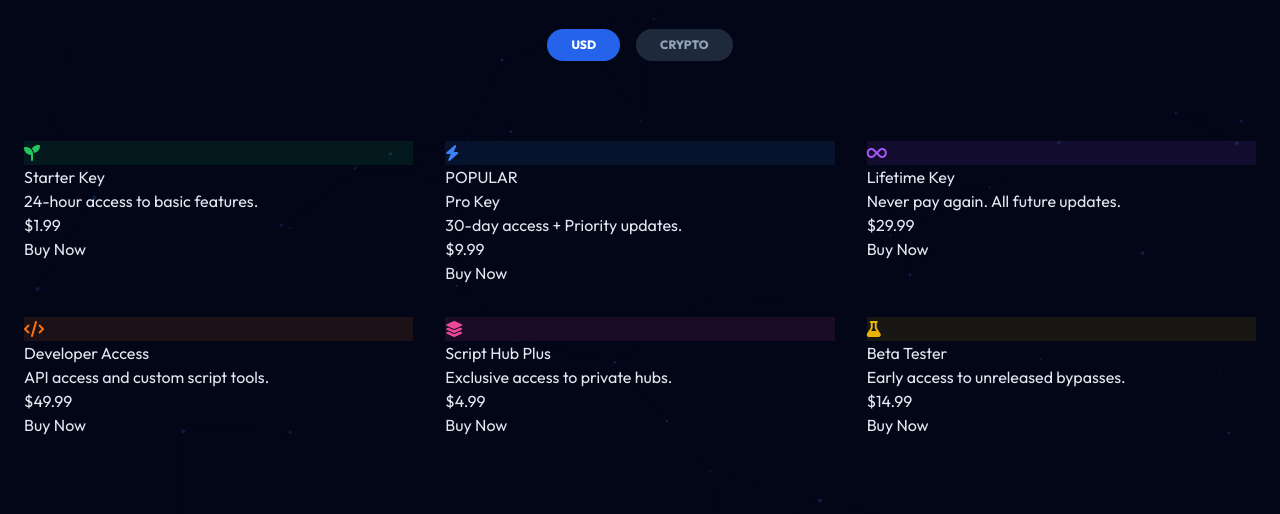
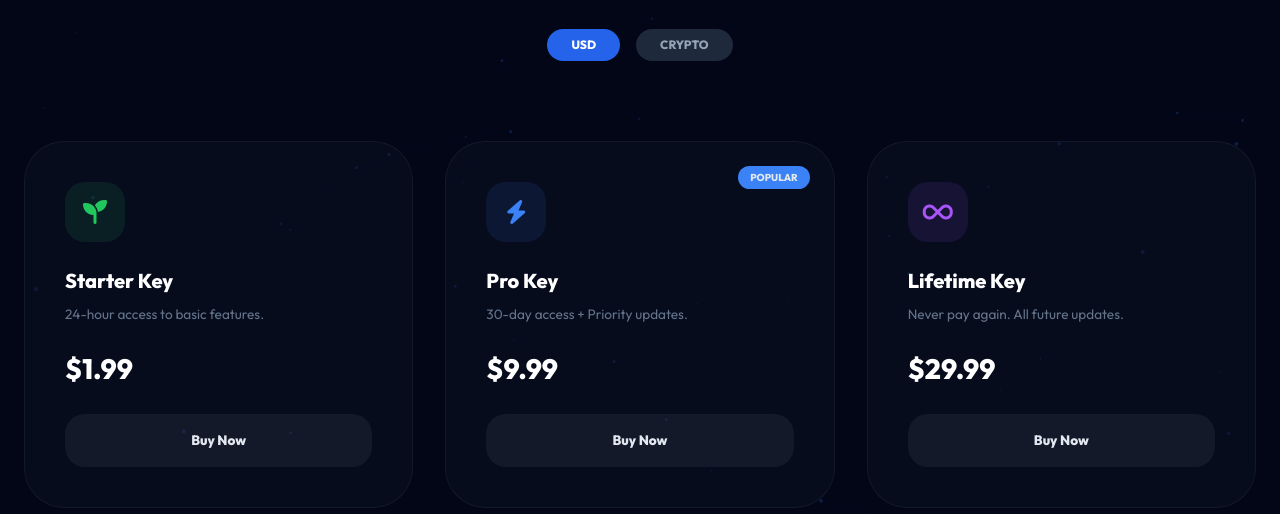
Before and after one commit to Vayric/jjblox, a plain HTML site: page index.html in a window 1280 px wide. Shown: the part 231-745 px from the top of the page. Drawn offline with nearby package versions, Linux system fonts and the light colour scheme.

Commit message:
Update style.css

```diff
--- a/style.css
+++ b/style.css
@@ -1,130 +1,64 @@
 /* style.css */
+:root { --accent: #3b82f6; }
+body { font-family: 'Outfit', sans-serif; overflow-x: hidden; }
 
-/* --- 1. CORE STYLES --- */
-:root {
-    --accent: #3b82f6;
-    --accent-glow: rgba(59, 130, 246, 0.4);
-    --card-bg: rgba(15, 23, 42, 0.6);
-    --input-bg: rgba(2, 6, 23, 0.8);
+/* The UI Corner Boxes */
+.key-card {
+    background: rgba(15, 23, 42, 0.4);
+    border: 1px solid rgba(255, 255, 255, 0.05);
+    border-radius: 2.5rem; /* Large UI Corners */
+    padding: 2.5rem;
+    position: relative;
+    transition: all 0.4s cubic-bezier(0.175, 0.885, 0.32, 1.275);
+    cursor: pointer;
 }
 
-* {
-    cursor: default;
-    user-select: none; /* Prevents text highlighting for a "software app" feel */
+.key-card:hover {
+    background: rgba(30, 41, 59, 0.5);
+    border-color: var(--accent);
+    transform: translateY(-8px);
+    box-shadow: 0 20px 40px rgba(0,0,0,0.4);
 }
 
-body {
-    font-family: 'Outfit', sans-serif;
-    line-height: 1.6;
-    overflow-x: hidden;
+.icon-box {
+    width: 60px;
+    height: 60px;
+    border-radius: 1.25rem;
+    display: flex;
+    align-items: center;
+    justify-content: center;
+    font-size: 1.5rem;
+    margin-bottom: 1.5rem;
 }
 
-/* --- 2. THE "CLEAN" UI ELEMENTS --- */
+.key-card h3 { font-size: 1.25rem; font-weight: 800; color: white; margin-bottom: 0.5rem; }
+.key-card p { font-size: 0.85rem; color: #64748b; margin-bottom: 1.5rem; }
+.key-card .price { font-size: 1.75rem; font-weight: 800; color: white; margin-bottom: 1.5rem; }
 
-/* Ultra-smooth corners for the product cards */
-.product-card {
-    backdrop-filter: blur(12px);
-    -webkit-backdrop-filter: blur(12px);
-    transition: all 0.4s cubic-bezier(0.175, 0.885, 0.32, 1.275);
+.buy-btn {
+    width: 100%;
+    padding: 1rem;
+    border-radius: 1.25rem;
+    background: rgba(255,255,255,0.05);
+    font-weight: 700;
+    font-size: 0.85rem;
+    transition: 0.3s;
 }
 
-.product-card:hover {
-    transform: translateY(-10px);
-    background: rgba(30, 41, 59, 0.5);
-    box-shadow: 0 20px 40px rgba(0, 0, 0, 0.4), 0 0 20px rgba(59, 130, 246, 0.1);
+.key-card:hover .buy-btn { background: var(--accent); color: white; }
+
+.badge {
+    position: absolute;
+    top: 1.5rem;
+    right: 1.5rem;
+    background: var(--accent);
+    font-size: 10px;
+    font-weight: 900;
+    padding: 4px 12px;
+    border-radius: 100px;
 }
 
-/* Auth Input Fields (Custom Font & Style) */
 .auth-input {
-    width: 100%;
-    background: var(--input-bg);
-    border: 1px solid rgba(255, 255, 255, 0.05);
-    padding: 1rem 1.25rem;
-    border-radius: 1rem;
-    color: white;
-    font-family: 'JetBrains Mono', monospace;
-    font-size: 0.85rem;
-    transition: all 0.3s ease;
+    width: 100%; background: #020617; border: 1px solid rgba(255,255,255,0.05);
+    padding: 1rem; border-radius: 1rem; color: white; margin-bottom: 1rem;
 }
-
-.auth-input:focus {
-    outline: none;
-    border-color: var(--accent);
-    box-shadow: 0 0 15px rgba(59, 130, 246, 0.15);
-    background: #020617;
-}
-
-.auth-input::placeholder {
-    color: #475569;
-}
-
-/* --- 3. SPECIAL EFFECTS --- */
-
-/* The Blue Bird Glow Box */
-.logo-box {
-    box-shadow: 0 0 20px var(--accent-glow);
-}
-
-/* Animated Gradient for the "METAVERSE" Text */
-h1 span {
-    background-size: 200% auto;
-    animation: gradientText 4s linear infinite;
-}
-
-@keyframes gradientText {
-    0% { background-position: 0% center; }
-    50% { background-position: 100% center; }
-    100% { background-position: 0% center; }
-}
-
-/* The pulse dot for "Uptime" */
-.animate-pulse {
-    box-shadow: 0 0 10px rgba(34, 197, 94, 0.5);
-}
-
-/* --- 4. NAVIGATION BLUR --- */
-nav.scrolled {
-    padding-top: 1rem;
-    padding-bottom: 1rem;
-    background: rgba(2, 6, 23, 0.8);
-    backdrop-filter: blur(10px);
-    border-color: rgba(255, 255, 255, 0.1);
-}
-
-/* --- 5. MODAL SYSTEM --- */
-#authModal.flex {
-    display: flex;
-    animation: fadeIn 0.3s ease forwards;
-}
-
-@keyframes fadeIn {
-    from { opacity: 0; }
-    to { opacity: 1; }
-}
-
-#authModal > div:last-child {
-    transform: translateY(20px);
-    transition: transform 0.4s ease;
-}
-
-#authModal.flex > div:last-child {
-    transform: translateY(0);
-}
-
-/* --- 6. SCROLLBAR --- */
-::-webkit-scrollbar {
-    width: 6px;
-}
-
-::-webkit-scrollbar-track {
-    background: #020617;
-}
-
-::-webkit-scrollbar-thumb {
-    background: #1e293b;
-    border-radius: 10px;
-}
-
-::-webkit-scrollbar-thumb:hover {
-    background: var(--accent);
-}
```
